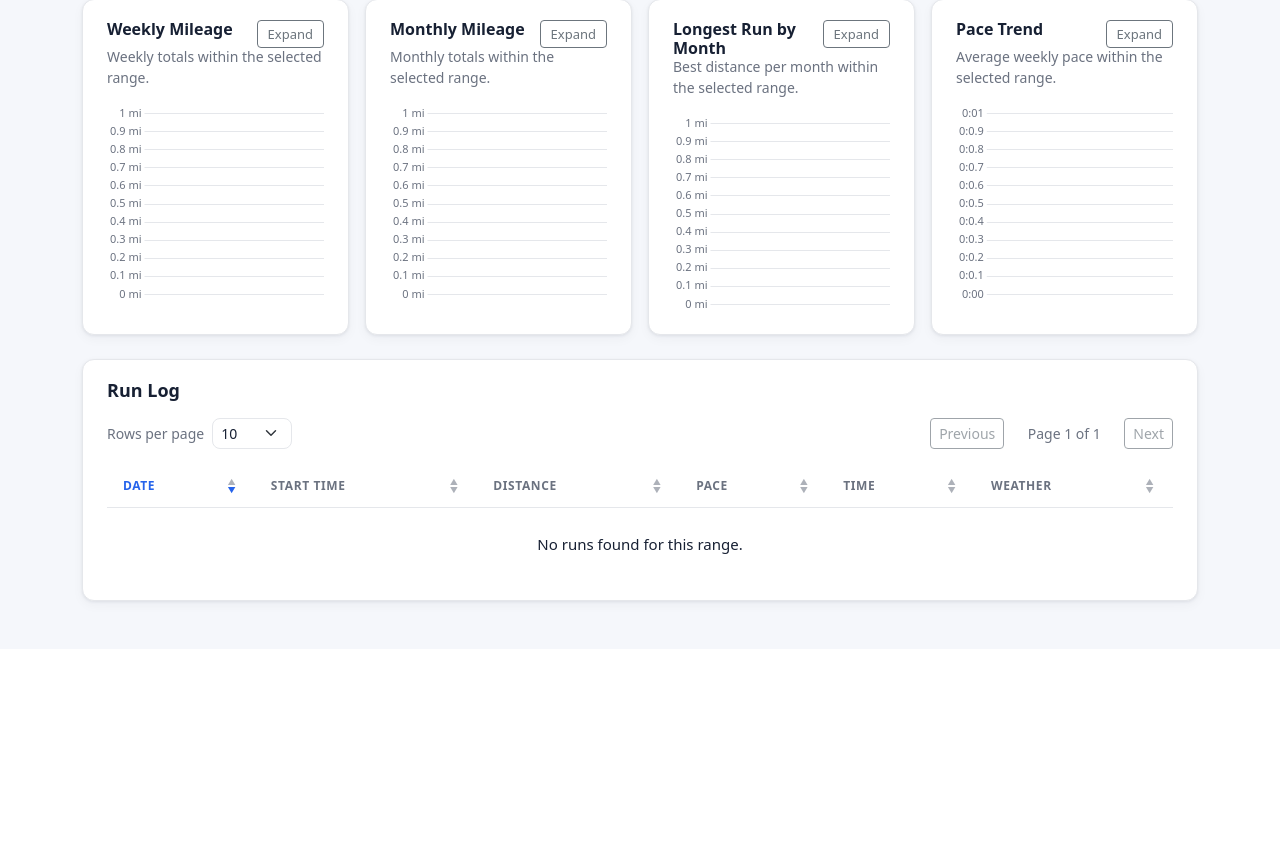
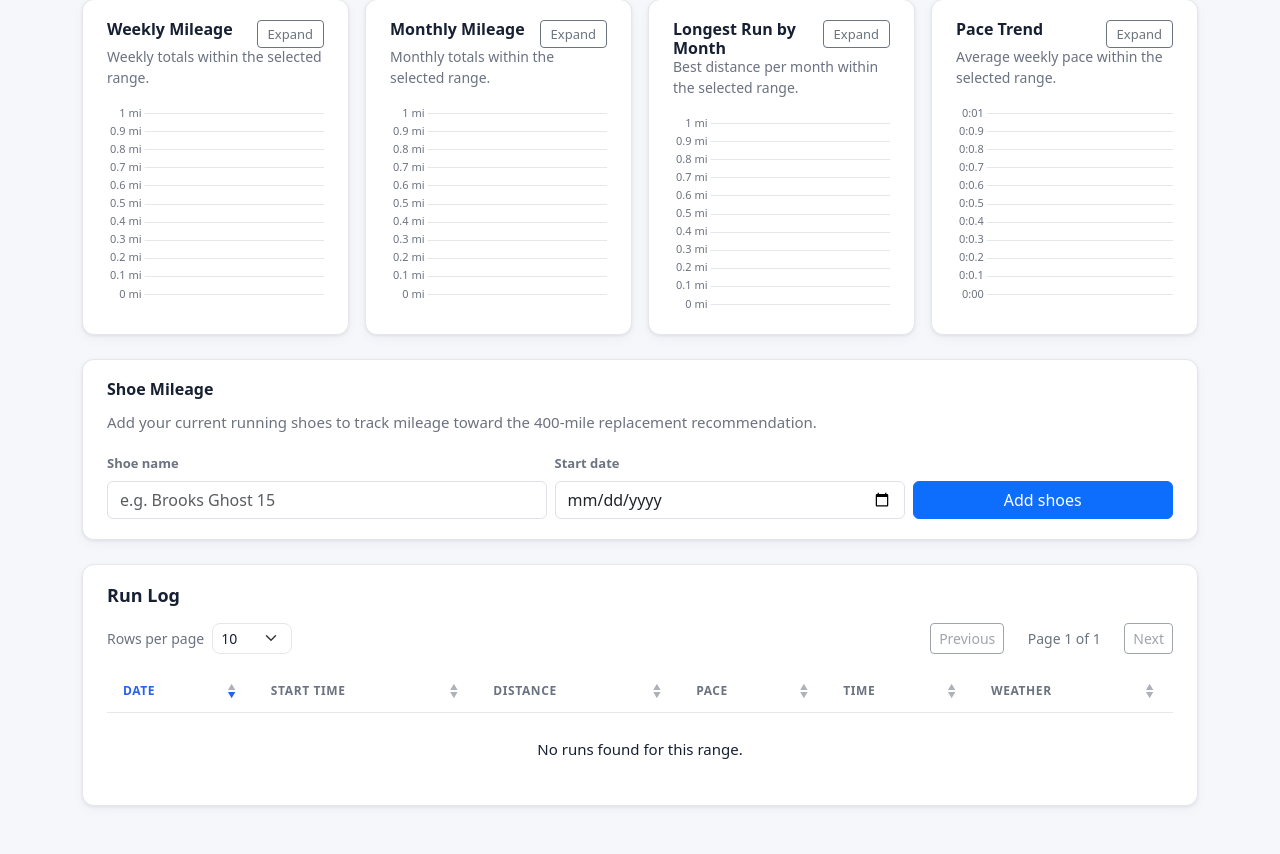
Before and after one commit to steckwilliam/runtracker, a Flask app: page / in a window 1280 px wide. Shown: the part 310-1164 px from the top of the page. Before the commit the page ends 918 px from the top, so only its background shows below. Run offline with Flask 3, Linux system fonts and the light colour scheme; data that the repository does not hold is empty.

Commit message:
Shoe mileage tracker added to dashboard

```diff
--- a/app.py
+++ b/app.py
@@ -1,16 +1,18 @@
 import logging
 
 import requests
-from flask import Flask, abort, redirect, render_template, request
+from flask import Flask, abort, redirect, render_template, request, url_for
 
 from config import Config
 from database import (
     get_analysis_data,
     get_best_running_conditions_for_planner,
     get_dashboard_data,
+    get_shoe_tracker_data,
     has_strava_refresh_token,
     init_db,
     save_strava_tokens,
+    set_active_shoe,
 )
 from strava_auth import build_authorization_url
 from time_of_day import TIME_OF_DAY_BUCKETS, TIME_OF_DAY_METHODOLOGY_LABELS
@@ -47,7 +49,33 @@ def dashboard():
         longest_month_chart=dashboard_data["longest_month_chart"],
         date_range=dashboard_data["range_key"],
         date_range_label=dashboard_data["range_label"],
+        shoe_tracker=get_shoe_tracker_data(),
+        shoe_error=request.args.get("shoe_error"),
     )
+
+
+@app.route("/dashboard/shoe", methods=["POST"])
+def dashboard_shoe():
+    range_key = request.form.get("range") or request.args.get("range")
+    name = request.form.get("name", "")
+    start_date = request.form.get("start_date", "")
+
+    try:
+        set_active_shoe(name, start_date)
+    except ValueError as exc:
+        return redirect(_dashboard_shoe_redirect(range_key, shoe_error=str(exc)), code=303)
+
+    return redirect(_dashboard_shoe_redirect(range_key), code=303)
+
+
+def _dashboard_shoe_redirect(range_key=None, shoe_error=None):
+    params = {}
+    if range_key:
+        params["range"] = range_key
+    if shoe_error:
+        params["shoe_error"] = shoe_error
+    base = url_for("dashboard", **params) if params else url_for("dashboard")
+    return f"{base}#shoe-tracker"
 
 
 @app.route("/analysis")
--- a/database.py
+++ b/database.py
@@ -85,6 +85,18 @@ CREATE TABLE IF NOT EXISTS strava_tokens (
 );
 """
 
+CREATE_SHOES_TABLE = """
+CREATE TABLE IF NOT EXISTS shoes (
+    id INTEGER PRIMARY KEY AUTOINCREMENT,
+    name TEXT NOT NULL,
+    start_date TEXT NOT NULL,
+    is_active INTEGER NOT NULL DEFAULT 1,
+    created_at TEXT NOT NULL
+);
+"""
+
+SHOE_MAX_MILES = 400
+
 
 def get_db_connection():
     conn = sqlite3.connect(DB_PATH)
@@ -133,6 +145,13 @@ def ensure_runs_schema():
     conn.close()
 
 
+def ensure_shoes_schema():
+    conn = get_db_connection()
+    conn.execute(CREATE_SHOES_TABLE)
+    conn.commit()
+    conn.close()
+
+
 def init_db():
     conn = get_db_connection()
     conn.execute(CREATE_RUNS_TABLE)
@@ -141,6 +160,7 @@ def init_db():
     conn.commit()
     conn.close()
     ensure_runs_schema()
+    ensure_shoes_schema()
 
 
 def save_strava_tokens(token_data, scope):
@@ -1086,3 +1106,89 @@ def get_average_pace_by_distance_bucket_data(runs=None):
         "run_counts": active_counts,
         "has_data": bool(active_labels),
     }
+
+
+def get_active_shoe():
+    conn = get_db_connection()
+    row = conn.execute(
+        """
+        SELECT id, name, start_date, is_active, created_at
+        FROM shoes
+        WHERE is_active = 1
+        ORDER BY id DESC
+        LIMIT 1
+        """
+    ).fetchone()
+    conn.close()
+    return dict(row) if row else None
+
+
+def get_total_miles_since_date(start_date):
+    conn = get_db_connection()
+    row = conn.execute(
+        """
+        SELECT COALESCE(SUM(distance_miles), 0) AS total
+        FROM runs
+        WHERE date >= ?
+        """,
+        (start_date,),
+    ).fetchone()
+    conn.close()
+    return float(row["total"]) if row else 0.0
+
+
+def get_first_run_date():
+    conn = get_db_connection()
+    row = conn.execute("SELECT MIN(date) AS first_date FROM runs").fetchone()
+    conn.close()
+    if not row or not row["first_date"]:
+        return None
+    return row["first_date"]
+
+
+def get_shoe_tracker_data():
+    first_run_date = get_first_run_date()
+    shoe = get_active_shoe()
+    if not shoe:
+        return {
+            "has_shoe": False,
+            "max_miles": SHOE_MAX_MILES,
+            "default_start_date": first_run_date or "",
+        }
+
+    miles = get_total_miles_since_date(shoe["start_date"])
+    miles_remaining = max(0.0, SHOE_MAX_MILES - miles)
+    percent = min(100.0, (miles / SHOE_MAX_MILES) * 100)
+
+    return {
+        "has_shoe": True,
+        "name": shoe["name"],
+        "start_date": shoe["start_date"],
+        "miles": round(miles, 1),
+        "max_miles": SHOE_MAX_MILES,
+        "miles_remaining": round(miles_remaining, 1),
+        "percent": round(percent, 1),
+        "needs_replace": miles >= SHOE_MAX_MILES,
+    }
+
+
+def set_active_shoe(name, start_date):
+    name = (name or "").strip()
+    start_date = (start_date or "").strip()
+    if not name:
+        raise ValueError("Shoe name is required.")
+    if not start_date:
+        raise ValueError("Start date is required.")
+
+    created_at = datetime.utcnow().strftime("%Y-%m-%dT%H:%M:%SZ")
+    conn = get_db_connection()
+    conn.execute("UPDATE shoes SET is_active = 0 WHERE is_active = 1")
+    conn.execute(
+        """
+        INSERT INTO shoes (name, start_date, is_active, created_at)
+        VALUES (?, ?, 1, ?)
+        """,
+        (name, start_date, created_at),
+    )
+    conn.commit()
+    conn.close()
--- a/static/css/styles.css
+++ b/static/css/styles.css
@@ -823,6 +823,76 @@ body.chart-modal-open {
     margin-bottom: 1rem;
 }
 
+/* --- Shoe tracker --- */
+.shoe-tracker__title {
+    font-size: 1rem;
+    font-weight: 600;
+    color: var(--rt-text);
+    margin-bottom: 0.75rem;
+}
+
+.shoe-tracker__summary {
+    font-size: 1.0625rem;
+    font-weight: 600;
+    color: var(--rt-text);
+}
+
+.shoe-tracker__status {
+    font-size: 0.9375rem;
+    color: var(--rt-text-muted);
+    margin-bottom: 0;
+}
+
+.shoe-tracker__status--replace {
+    color: var(--rt-accent-orange);
+    font-weight: 500;
+}
+
+.shoe-tracker__error {
+    font-size: 0.9375rem;
+    color: #b91c1c;
+}
+
+.shoe-tracker__bar {
+    height: 12px;
+    background-color: var(--rt-bg);
+    border: 1px solid var(--rt-border);
+    border-radius: 999px;
+    overflow: hidden;
+}
+
+.shoe-tracker__fill {
+    height: 100%;
+    background-color: var(--rt-accent-green);
+    border-radius: 999px;
+    transition: width 0.2s ease;
+}
+
+.shoe-tracker__fill--replace {
+    background-color: var(--rt-accent-orange);
+}
+
+.shoe-tracker__label {
+    font-size: 0.8125rem;
+    font-weight: 600;
+    color: var(--rt-text-muted);
+}
+
+.shoe-tracker__details {
+    font-size: 0.9375rem;
+}
+
+.shoe-tracker__summary-toggle {
+    cursor: pointer;
+    color: var(--rt-accent-blue);
+    font-weight: 500;
+    user-select: none;
+}
+
+.shoe-tracker__summary-toggle:hover {
+    text-decoration: underline;
+}
+
 /* --- 9. Responsive --- */
 @media (max-width: 767px) {
     .chart-expand-btn {
--- a/templates/dashboard.html
+++ b/templates/dashboard.html
@@ -119,6 +119,86 @@
                 <div class="chart-container">
                     <canvas id="paceTrendChart" aria-label="Pace trend chart"></canvas>
                 </div>
+            </div>
+        </div>
+    </div>
+</div>
+
+<div class="row g-3 mb-4" id="shoe-tracker">
+    <div class="col-12">
+        <div class="card rt-card shoe-tracker h-100">
+            <div class="card-body">
+                <h2 class="shoe-tracker__title">Shoe Mileage</h2>
+                {% if shoe_error %}
+                <p class="shoe-tracker__error mb-3" role="alert">{{ shoe_error }}</p>
+                {% endif %}
+
+                {% if shoe_tracker.has_shoe %}
+                <p class="shoe-tracker__summary mb-2">
+                    {{ shoe_tracker.name }} · {{ shoe_tracker.miles }} / {{ shoe_tracker.max_miles }} mi
+                </p>
+                <div class="shoe-tracker__bar"
+                     role="progressbar"
+                     aria-valuenow="{{ shoe_tracker.miles }}"
+                     aria-valuemin="0"
+                     aria-valuemax="{{ shoe_tracker.max_miles }}"
+                     aria-label="Shoe mileage progress">
+                    <div class="shoe-tracker__fill{% if shoe_tracker.needs_replace %} shoe-tracker__fill--replace{% endif %}"
+                         style="width: {{ shoe_tracker.percent }}%;"></div>
+                </div>
+                {% if shoe_tracker.needs_replace %}
+                <p class="shoe-tracker__status shoe-tracker__status--replace mb-3">
+                    Time to replace your shoes (400+ miles).
+                </p>
+                {% else %}
+                <p class="shoe-tracker__status mb-3">
+                    ~{{ shoe_tracker.miles_remaining }} mi until recommended replacement.
+                </p>
+                {% endif %}
+
+                <details class="shoe-tracker__details">
+                    <summary class="shoe-tracker__summary-toggle">Replace shoes</summary>
+                    <form class="shoe-tracker__form mt-3" method="post" action="{{ url_for('dashboard_shoe') }}">
+                        <input type="hidden" name="range" value="{{ date_range }}">
+                        <div class="row g-2 align-items-end">
+                            <div class="col-sm-5">
+                                <label class="form-label shoe-tracker__label" for="replace-shoe-name">New shoe name</label>
+                                <input class="form-control" type="text" id="replace-shoe-name" name="name"
+                                       placeholder="e.g. Brooks Ghost 16" required maxlength="120">
+                            </div>
+                            <div class="col-sm-4">
+                                <label class="form-label shoe-tracker__label" for="replace-shoe-date">Start date</label>
+                                <input class="form-control" type="date" id="replace-shoe-date" name="start_date" required>
+                            </div>
+                            <div class="col-sm-3">
+                                <button type="submit" class="btn btn-primary w-100">Replace</button>
+                            </div>
+                        </div>
+                    </form>
+                </details>
+                {% else %}
+                <p class="shoe-tracker__status mb-3">
+                    Add your current running shoes to track mileage toward the 400-mile replacement recommendation.
+                </p>
+                <form class="shoe-tracker__form" method="post" action="{{ url_for('dashboard_shoe') }}">
+                    <input type="hidden" name="range" value="{{ date_range }}">
+                    <div class="row g-2 align-items-end">
+                        <div class="col-sm-5">
+                            <label class="form-label shoe-tracker__label" for="add-shoe-name">Shoe name</label>
+                            <input class="form-control" type="text" id="add-shoe-name" name="name"
+                                   placeholder="e.g. Brooks Ghost 15" required maxlength="120">
+                        </div>
+                        <div class="col-sm-4">
+                            <label class="form-label shoe-tracker__label" for="add-shoe-date">Start date</label>
+                            <input class="form-control" type="date" id="add-shoe-date" name="start_date"
+                                   value="{{ shoe_tracker.default_start_date }}" required>
+                        </div>
+                        <div class="col-sm-3">
+                            <button type="submit" class="btn btn-primary w-100">Add shoes</button>
+                        </div>
+                    </div>
+                </form>
+                {% endif %}
             </div>
         </div>
     </div>
```
Also changed, not shown: README.md.
